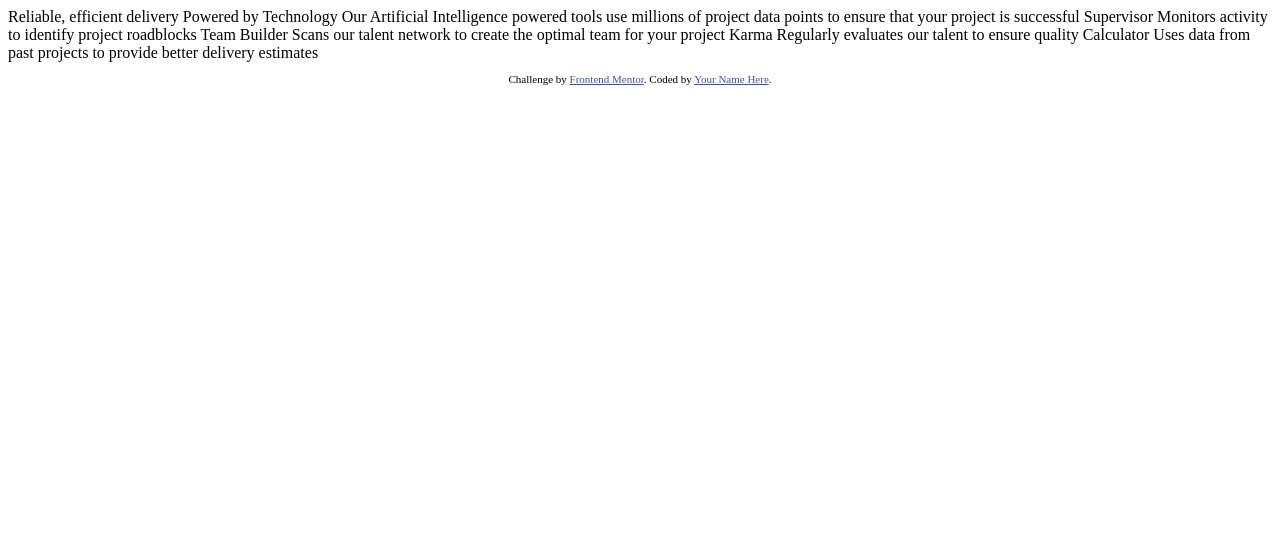
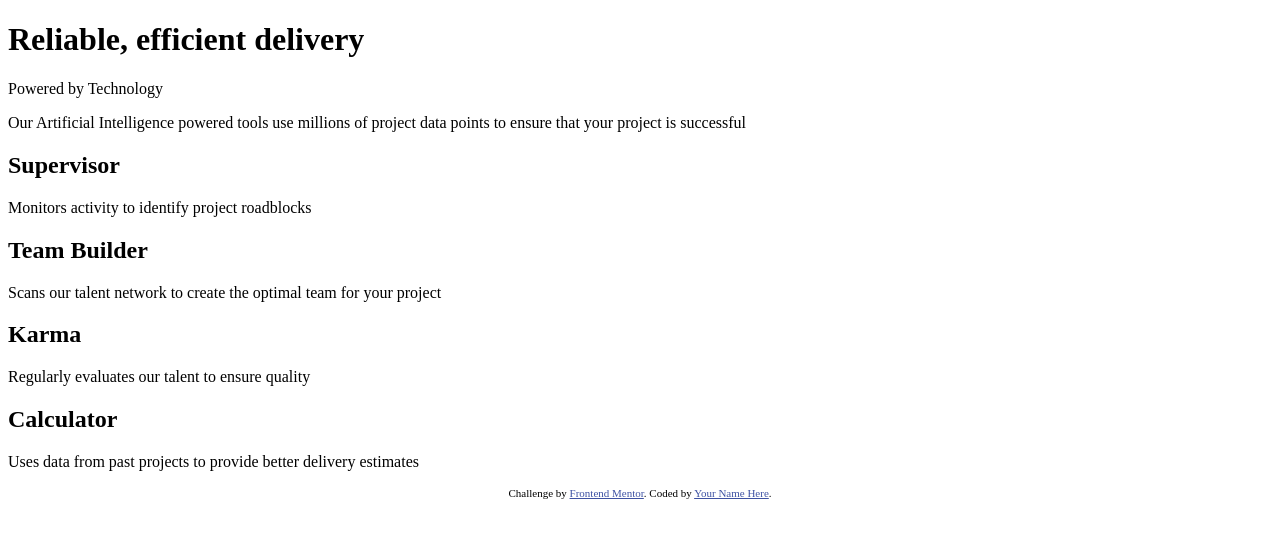
Before and after one commit to Konstantin7200/four-section, a plain HTML site: page index.html in a window 1280 px wide. Drawn offline with Linux system fonts and the light colour scheme.

Commit message:
Created html

```diff
--- a/index.html
+++ b/index.html
@@ -1,44 +1,71 @@
 <!DOCTYPE html>
 <html lang="en">
   <head>
-  <meta charset="UTF-8">
-  <meta name="viewport" content="width=device-width, initial-scale=1.0"> <!-- displays site properly based on user's device -->
+    <meta charset="UTF-8" />
+    <meta name="viewport" content="width=device-width, initial-scale=1.0" />
+    <!-- displays site properly based on user's device -->
 
-  <link rel="icon" type="image/png" sizes="32x32" href="./images/favicon-32x32.png">
-
+    <link
+      rel="icon"
+      type="image/png"
+      sizes="32x32"
+      href="./images/favicon-32x32.png"
+    />
+    <link rel="preconnect" href="https://fonts.googleapis.com">
+<link rel="preconnect" href="https://fonts.gstatic.com" crossorigin>
+<link href="https://fonts.googleapis.com/css2?family=Poppins:ital,wght@0,100;0,200;0,300;0,400;0,500;0,600;0,700;0,800;0,900;1,100;1,200;1,300;1,400;1,500;1,600;1,700;1,800;1,900&display=swap" rel="stylesheet">
+<link rel="stylesheet" href="styes.css">
     <title>Frontend Mentor | Four card feature section</title>
 
     <!-- Feel free to remove these styles or customise in your own stylesheet 👍 -->
     <style>
-    .attribution { font-size: 11px; text-align: center; }
-    .attribution a { color: hsl(228, 45%, 44%); }
+      .attribution {
+        font-size: 11px;
+        text-align: center;
+      }
+      .attribution a {
+        color: hsl(228, 45%, 44%);
+      }
     </style>
   </head>
   <body>
+    <h1>Reliable, efficient delivery</h1>
+    <span>Powered by Technology</span>
 
-  Reliable, efficient delivery
-  Powered by Technology
+    <p>
+      Our Artificial Intelligence powered tools use millions of project data
+      points to ensure that your project is successful
+    </p>
+    <div class="container">
+      <section>
+        <h2>Supervisor</h2>
+        <p>Monitors activity to identify project roadblocks</p>
+      </section>
 
-  Our Artificial Intelligence powered tools use millions of project data points
-  to ensure that your project is successful
+      <div class="mini-cont">
+        <section>
+          <h2>Team Builder</h2>
+          <p>
+            Scans our talent network to create the optimal team for your project
+          </p>
+        </section>
 
-  Supervisor
-  Monitors activity to identify project roadblocks
-
-  Team Builder
-  Scans our talent network to create the optimal team for your project
-
-  Karma
-  Regularly evaluates our talent to ensure quality
-
-  Calculator
-  Uses data from past projects to provide better delivery estimates
-
-
+        <section>
+          <h2>Karma</h2>
+          <p>Regularly evaluates our talent to ensure quality</p>
+        </section>
+      </div>
+      <section>
+        <h2>Calculator</h2>
+        <p>Uses data from past projects to provide better delivery estimates</p>
+      </section>
+    </div>
     <footer>
       <p class="attribution">
-      Challenge by <a href="https://www.frontendmentor.io?ref=challenge" target="_blank">Frontend Mentor</a>.
-      Coded by <a href="#">Your Name Here</a>.
+        Challenge by
+        <a href="https://www.frontendmentor.io?ref=challenge" target="_blank"
+          >Frontend Mentor</a
+        >. Coded by <a href="#">Your Name Here</a>.
       </p>
     </footer>
   </body>
```
Lines whose indentation alone changed are shown as unchanged.
